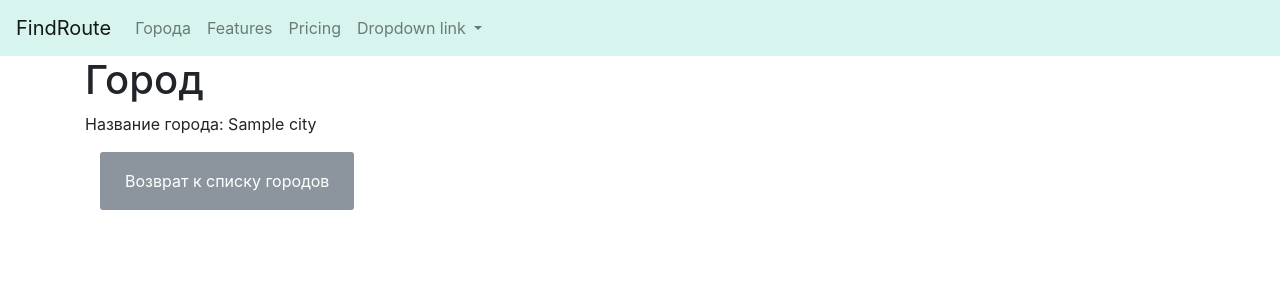
After one commit to YaraHW/find_route, a Django app: page /spisok_gorodov/1/ in a window 1280 px wide. The commit adds this page. Shown: the top 300 px of the page. Run offline with Django 4.2, Linux system fonts and the light colour scheme; tables that the repository leaves empty hold one stand-in row (values such as "Sample post"); some libraries are stand-ins or nearby versions.

Commit message:
minor changes

```diff
--- a/Find_route/settings.py
+++ b/Find_route/settings.py
@@ -110,9 +110,9 @@ AUTH_PASSWORD_VALIDATORS = [
 # Internationalization
 # https://docs.djangoproject.com/en/3.2/topics/i18n/
 
-LANGUAGE_CODE = 'ru-ru'
+LANGUAGE_CODE = 'en-EN'
 
-TIME_ZONE = 'UTC'
+TIME_ZONE ='Etc/GMT+1'
 
 USE_I18N = True
 
--- a/Find_route/urls.py
+++ b/Find_route/urls.py
@@ -14,12 +14,14 @@ Including another URLconf
     2. Add a URL to urlpatterns:  path('blog/', include('blog.urls'))
 """
 from django.contrib import admin
-from django.urls import path
+from django.urls import path, re_path
 from cities import views
 
 urlpatterns = [
     path('admin/', admin.site.urls),
-    path('', views.home),
+    re_path(r'^$', views.home, name ='home'), # это та же стартовая страница, но с использованием функции re_path. Ее используют когда применяют регулярные выражения. (r'^$' - означает пустую строку, т.е ссылка в корень сайта)
     path('spisok_gorodov/', views.spisok_gorodov, name='spisok_gorodov'),
+    path('spisok_gorodov/<int:pk>/', views.spisok_gorodov), # int:pk - инт это номер записи из БД, а pk это параметр ф-ии spisok_gorodov, если запись с таким id есть то он отобразит
+    path('spisok_gorodov/details/', views.spisok_gorodov),
 
 ]
--- /dev/null
+++ b/cities/templates/details.html
@@ -0,0 +1,25 @@
+{% extends 'base.html' %}
+
+{% block Title %} <title> {{ object.name }}</title>{% endblock Title %}
+
+
+{% block content %}
+<style>
+   .btn {
+    display: inline-block; /* Строчно-блочный элемент */
+    background: #8C959D; /* Серый цвет фона */
+    color: #fff; /* Белый цвет текста */
+    padding: 1rem 1.5rem; /* Поля вокруг текста */
+    text-decoration: none; /* Убираем подчёркивание */
+    border-radius: 3px; /* Скругляем уголки */
+   }
+  </style>
+
+    <h1>Город</h1>
+    <p>Название города: {{ object.name }}</p>
+
+    <div class="col-md-4">
+        <a href="http://127.0.0.1:8000/spisok_gorodov/" class="btn">Возврат к списку городов</a>
+    </div>
+
+{% endblock content %}
--- a/cities/views.py
+++ b/cities/views.py
@@ -1,4 +1,4 @@
-from django.shortcuts import render
+from django.shortcuts import render, get_object_or_404
 
 from cities.models import City
 
@@ -6,7 +6,18 @@ from cities.models import City
 def home(request):
     return render(request,"home.html")
 
-def spisok_gorodov(request):
+def spisok_gorodov(request, pk=None):
+    if pk:
+        """В общем это функция для вывода списка городов на отдельной странице,
+    pk это необязательный аргумент, его приравниваем к записи из бд, если он существует
+    то она откроет страницу с данным  городом, типо id=1(pk) (Берлин).
+    Есть 3 разных метода как это можно выводить, те что city"""
+        # city = City.objects.filter(id=pk).first()
+        # city = City.objects.get(id=pk)
+        city = get_object_or_404(City, id=pk) # тут он выдаст если есть обьект, если нет выкинет 404
+
+        slovar = {'object':city}
+        return render(request, 'details.html', slovar)
     qs = City.objects.all()   # queryset, по сути перечисление всех данных из модели City (т.е городов)
     slovar = {'objects_list':qs}
     return render(request, 'spisok_gorodov.html', slovar)
--- a/templates/base.html
+++ b/templates/base.html
@@ -1,4 +1,4 @@
-
+{% url 'spisok_gorodov' as spisok_gorodov_url%}
 <!doctype html>
 <html lang="en">
   <head>
@@ -10,20 +10,20 @@
 
     <!-- Bootstrap CSS -->
     <link rel="stylesheet" href="https://maxcdn.bootstrapcdn.com/bootstrap/4.0.0/css/bootstrap.min.css" integrity="sha384-Gn5384xqQ1aoWXA+058RXPxPg6fy4IWvTNh0E263XmFcJlSAwiGgFAW/dAiS6JXm" crossorigin="anonymous">
+  </head>
 
-    <title>Hello, world!</title>
-  </head>
 
   <body>
         <nav class="navbar navbar-expand-lg navbar-light" style="background-color: #d7f5ee;">
-          <a class="navbar-brand" href="#">Navbar</a>
+          <a class="navbar-brand" href="{% url 'home'%}">FindRoute</a>
           <button class="navbar-toggler" type="button" data-toggle="collapse" data-target="#navbarNavDropdown" aria-controls="navbarNavDropdown" aria-expanded="false" aria-label="Toggle navigation">
             <span class="navbar-toggler-icon"></span>
           </button>
           <div class="collapse navbar-collapse" id="navbarNavDropdown">
             <ul class="navbar-nav">
-              <li class="nav-item active">
-                <a class="nav-link" href="#">Home <span class="sr-only">(current)</span></a>
+              <li class="nav-item
+              {% if request.path == spisok_gorodov_url%} active {% endif %} ">
+                <a class="nav-link" href="{% url 'spisok_gorodov' %}">Города </a>
               </li>
               <li class="nav-item">
                 <a class="nav-link" href="#">Features</a>
@@ -45,7 +45,7 @@
           </div>
         </nav>
 <div class="container">
-        {% block content %}{% endblock content %}
+        {% block content %}  {% endblock content %}
 </div>
 
 
@@ -56,4 +56,6 @@
     <script src="https://cdnjs.cloudflare.com/ajax/libs/popper.js/1.12.9/umd/popper.min.js" integrity="sha384-ApNbgh9B+Y1QKtv3Rn7W3mgPxhU9K/ScQsAP7hUibX39j7fakFPskvXusvfa0b4Q" crossorigin="anonymous"></script>
     <script src="https://maxcdn.bootstrapcdn.com/bootstrap/4.0.0/js/bootstrap.min.js" integrity="sha384-JZR6Spejh4U02d8jOt6vLEHfe/JQGiRRSQQxSfFWpi1MquVdAyjUar5+76PVCmYl" crossorigin="anonymous"></script>
   </body>
+
+
 </html>
```
Also changed, not shown: templates/home.html (+3 -5 lines).
